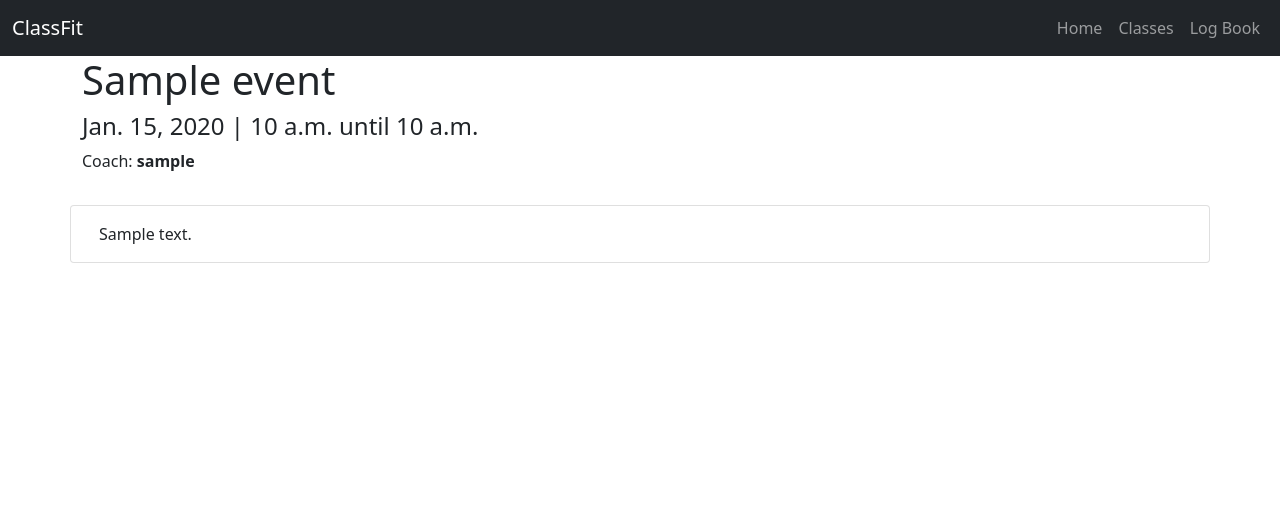
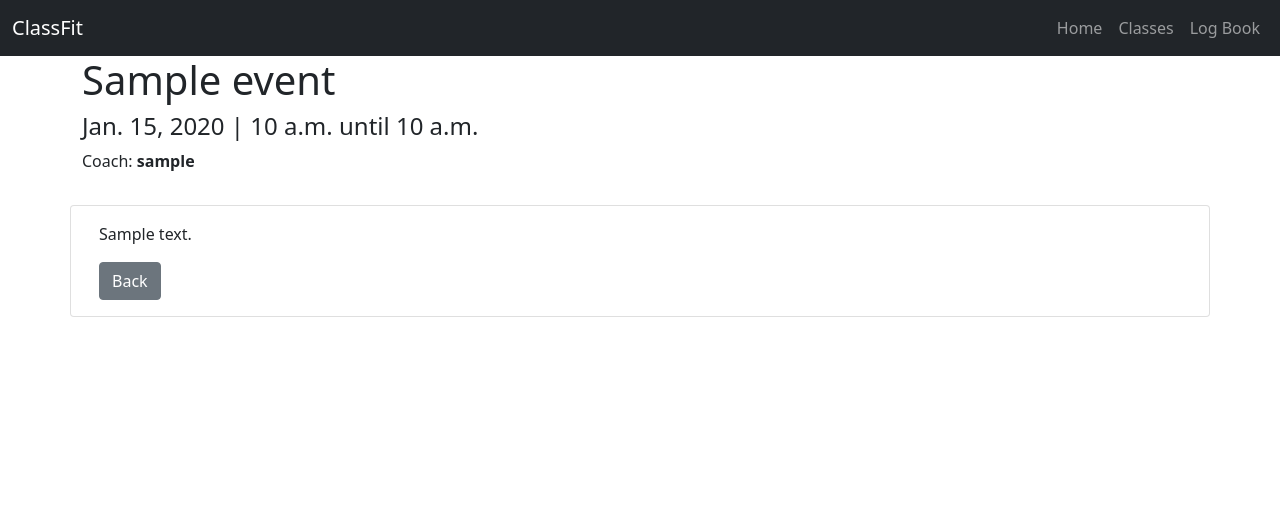
Before and after one commit to judewoolls/ClassFit, a Django app: page /booking/1/ in a window 1280 px wide. Shown: the top 516 px of the page. Run offline with Django 4.2, Linux system fonts and the light colour scheme; tables that the repository leaves empty hold one stand-in row (values such as "Sample post").

Commit message:
add back button to event details

```diff
--- a/booking/templates/booking/event_detail.html
+++ b/booking/templates/booking/event_detail.html
@@ -24,6 +24,9 @@
                 <p class="card-text">
                     {{ event.description | safe }}
                 </p>
+                <a href="{% url 'booking' %}">
+                    <div class="btn btn-secondary">Back</div>
+                </a>
             </div>
         </div>
     </div>
```
